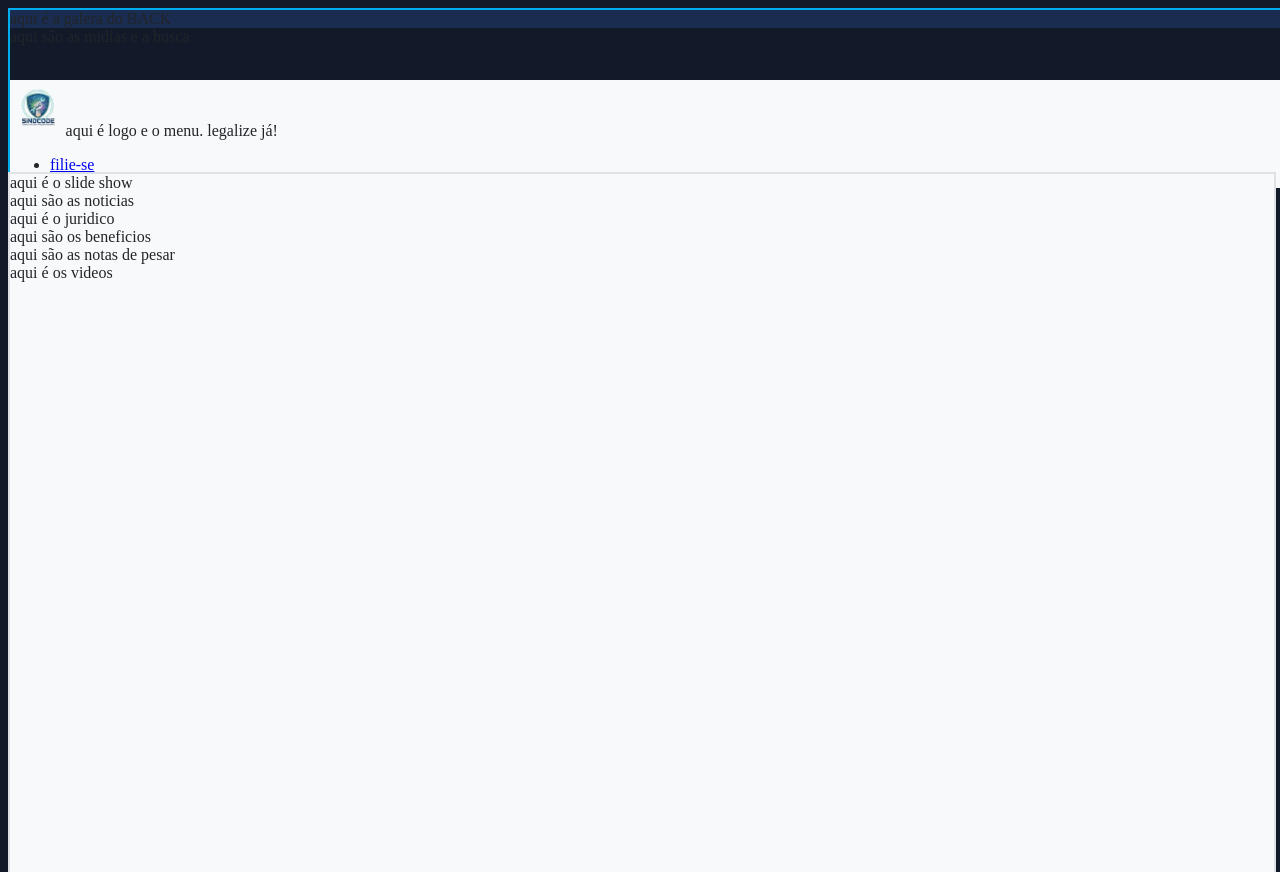
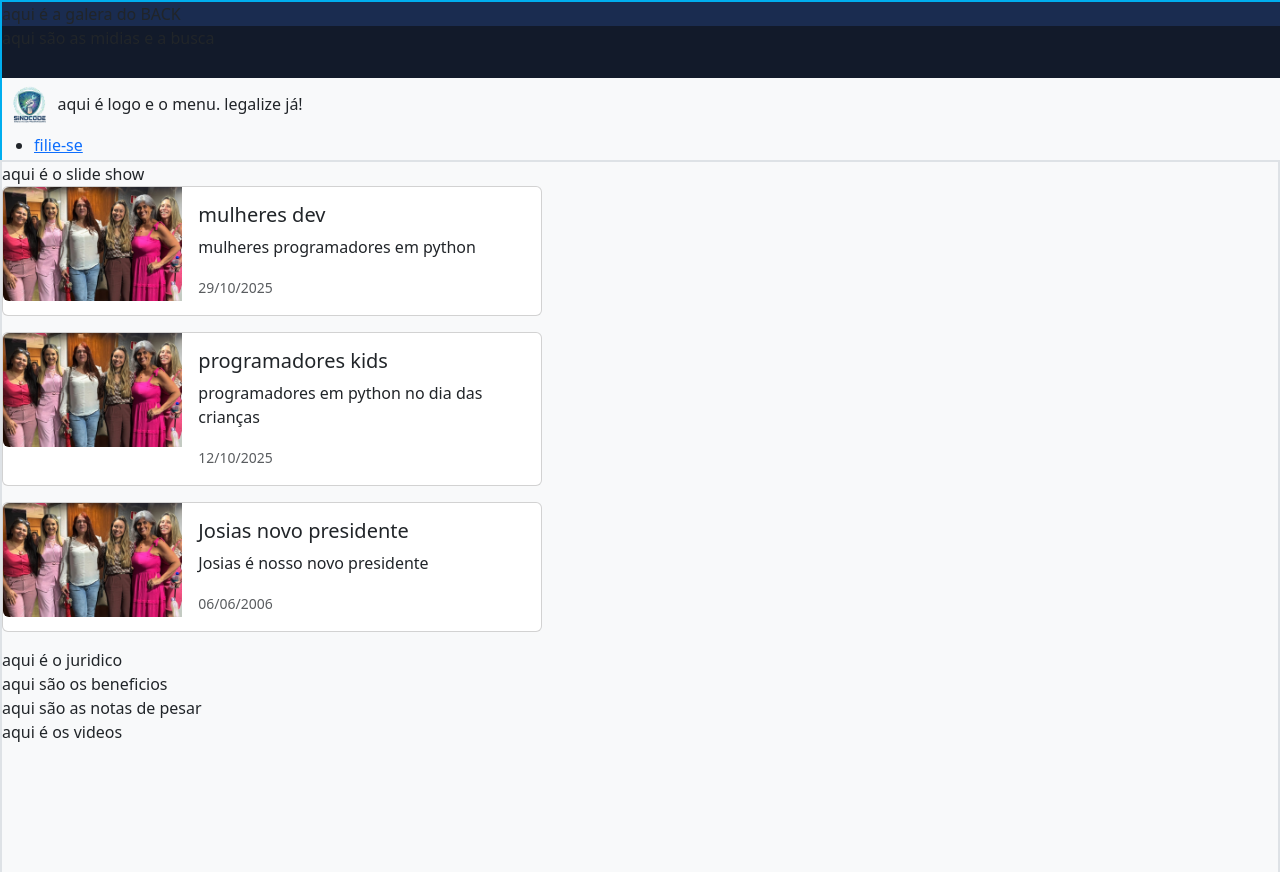
Before and after one commit to zikes18/sindicode-web, a Django app: page / in a window 1280 px wide; the page is wider, and only the part inside the window is pictured. Shown: the top 872 px of that part. Run offline with Django 4.2, Linux system fonts and the light colour scheme.

Commit message:
adicionando dados na aba views e chamando no html

```diff
--- a/noticias/views.py
+++ b/noticias/views.py
@@ -6,4 +6,10 @@ from django.http import HttpResponse
 # se def fora classe = funçao
 def index(request):
     #return HttpResponse("<h1>Alô Django 2005</h1>")
-    return render(request, 'noticias/index.html')
+    #definindo um mock com dict (dicionário python)
+    dados ={
+        1:{"titulo":"mulheres dev","conteudo":"mulheres programadores em python","data_publicacao":"29/10/2025"},
+        2:{"titulo":"programadores kids","conteudo":"programadores em python no dia das crianças","data_publicacao":"12/10/2025"},
+        3:{"titulo":"Josias novo presidente","conteudo":"Josias é nosso novo presidente","data_publicacao":"06/06/2006"},
+    }
+    return render(request, 'noticias/index.html', {'cards': dados})
--- a/templates/noticias/base.html
+++ b/templates/noticias/base.html
@@ -6,6 +6,8 @@
     <title>Sindcode</title>
     <!-- Introdução ao DTL (Django Template Language) -->
     <link rel="stylesheet" href="{% static 'styles/style.css'%}">
+    <link href="https://cdn.jsdelivr.net/npm/bootstrap@5.3.8/dist/css/bootstrap.min.css" rel="stylesheet" integrity="sha384-sRIl4kxILFvY47J16cr9ZwB07vP4J8+LH7qKQnuqkuIAvNWLzeN8tE5YBujZqJLB" crossorigin="anonymous">
+    <script src="https://cdn.jsdelivr.net/npm/bootstrap@5.3.8/dist/js/bootstrap.bundle.min.js" integrity="sha384-FKyoEForCGlyvwx9Hj09JcYn3nv7wiPVlz7YYwJrWVcXK/BmnVDxM+D2scQbITxI" crossorigin="anonymous"></script>
 </head>
 
 <body>
--- a/templates/noticias/index.html
+++ b/templates/noticias/index.html
@@ -9,7 +9,22 @@
                 aqui é o slide show
             </div>
             <div id="noticias">
-                aqui são as noticias
+            {% for noticia_id, info in cards.items %}
+                <div class="card mb-3" style="max-width: 540px;">
+                  <div class="row g-0">
+                    <div class="col-md-4">
+                      <img src="{% static 'assets/noticias/foto_noticias.jpeg' %}" class="img-fluid rounded-start" alt="mulheres pego no sindicato">
+                    </div>
+                    <div class="col-md-8">
+                      <div class="card-body">
+                        <h5 class="card-title">{{ info.titulo }}</h5>
+                        <p class="card-text">{{ info.conteudo }}</p>
+                        <p class="card-text"><small class="text-body-secondary">{{ info.data_publicacao }}</small></p>
+                      </div>
+                    </div>
+                  </div>
+                </div>
+            {% endfor %}
             </div>
             <div id="juridico">
                 aqui é o juridico
```
Also changed, not shown: setup/static/assets/noticias/foto2_noticias.jpeg (added), setup/static/assets/noticias/foto_noticias.jpeg (added).
